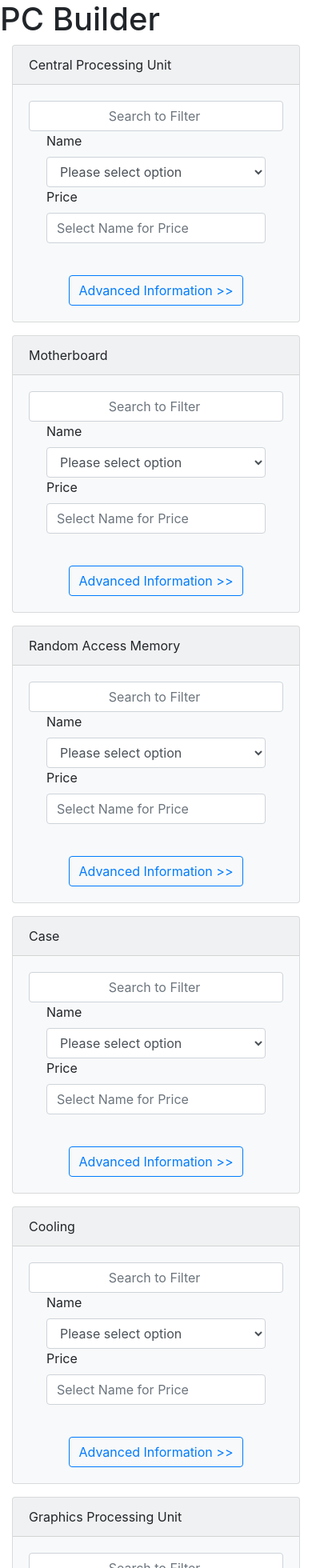
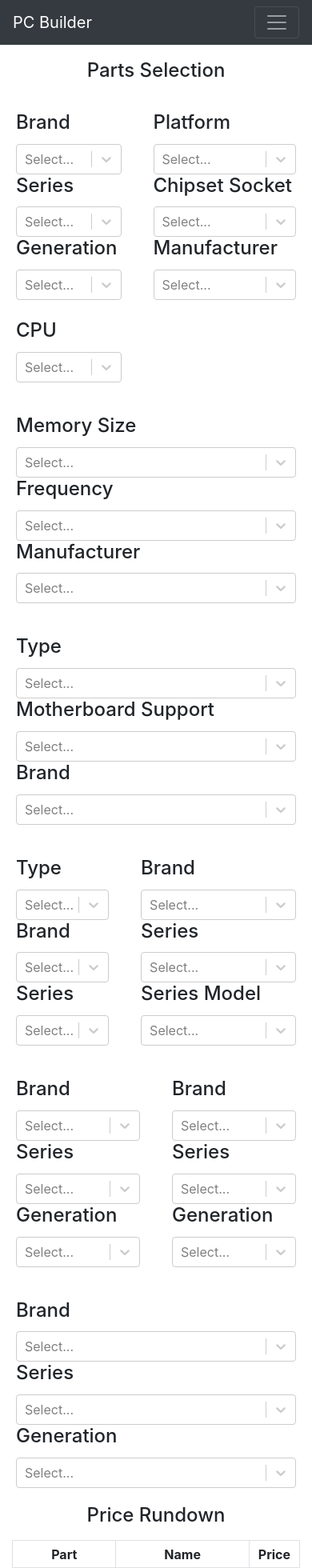
Before and after one commit to DannyNguyenCode/PCBuilder, a React (Create React App) app in the folder pc-builder/: page / in a window 390 px wide. Shown: the top 1960 px of the page at 80% size. Built offline with nearby package versions, Linux system fonts and the light colour scheme.

Commit message:
Made layout responsive using bootstrap4, added handle events for components to pass data to child and retreive data from child components, and added a section for recommended videos

```diff
--- a/pc-builder/src/App.js
+++ b/pc-builder/src/App.js
@@ -1,29 +1,71 @@
 import React from 'react';
 import './App.css';
-import Form from './Form';
-import { Modal } from './Modal';
 import { Table } from './Table';
-
-import Card from './Card';
-import PriceRundown from './PriceRundown';
+import CPU from './CardComponents/CPU';
+import Motherboard from './CardComponents/Motherboard';
+import RAM from './CardComponents/RAM';
+import Case from './CardComponents/Case';
+import Cooling from './CardComponents/Cooling';
+import GPU from './CardComponents/GPU';
+import HDD from './CardComponents/HDD';
+import SSD from './CardComponents/SSD';
+import PSU from './CardComponents/PSU';
 
 class App extends React.Component {
-  state = {
-    cpuOption: 'Placeholder1',
-    moboOption: 'Placeholder2',
-    ramOption: 'Placeholder3',
-    caseOption: 'Placeholder4',
-    coolingOption: 'Placeholder5',
-    gpuOption: 'Placeholder6',
-    hddOption: 'Placeholder7',
-    ssdOption: 'Placeholder8',
-    psuOption: 'Placeholder9',
-  };
-  handleSelect = (option) => {
-    this.setState({ cpuOption: option });
+  constructor(props) {
+    super(props);
+    this.state = {
+      cpuOptions: 'Please Select Central Processing Unit to populate table',
+      motherboardsOptions: 'Please Select Motherboard to populate table',
+      ramsOptions: 'Please Select Random Access Memory to populate table',
+      casesOptions: 'Please Select Cases to populate table',
+      coolingsOptions: 'Please Select Cooling to populate table',
+      gpusOptions: 'Please Select Graphics Processing Unit to populate table',
+      hddsOptions: 'Please Select Hard Disk Drive to populate table',
+      ssdsOptions: 'Please Select Solid State Drive to populate table',
+      psusOptions: 'Please Select Power Supply Unit to populate table',
+      cpuPrice: '$00.00',
+      motherboardsPrice: '$00.00',
+      ramsPrice: '$00.00',
+      casesPrice: '$00.00',
+      coolingsPrice: '$00.00',
+      gpusPrice: '$00.00',
+      hddsPrice: '$00.00',
+      ssdsPrice: '$00.00',
+      psusPrice: '$00.00',
+    };
+  }
+  handleCallback = (name, component, price) => {
+    if (component === 'cpu') {
+      this.setState({ cpuOptions: name.target.value, cpuPrice: price });
+    } else if (component === 'mobo') {
+      this.setState({
+        motherboardsOptions: name.target.value,
+        motherboardsPrice: price,
+      });
+    } else if (component === 'ram') {
+      this.setState({ ramsOptions: name.target.value, ramsPrice: price });
+    } else if (component === 'case') {
+      this.setState({ casesOptions: name.target.value, casesPrice: price });
+    } else if (component === 'cooling') {
+      this.setState({
+        coolingsOptions: name.target.value,
+        coolingsPrice: price,
+      });
+    } else if (component === 'gpu') {
+      this.setState({ gpusOptions: name.target.value, gpusPrice: price });
+    } else if (component === 'hdd') {
+      this.setState({ hddsOptions: name.target.value, hddsPrice: price });
+    } else if (component === 'ssd') {
+      this.setState({ ssdsOptions: name.target.value, ssdsPrice: price });
+    } else if (component === 'psu') {
+      this.setState({ psusOptions: name.target.value, psusPrice: price });
+    }
+    name.persist();
+    name.preventDefault();
   };
   render() {
-    let computerParts = [
+    const computerParts = [
       'Central Processing Unit',
       'Motherboard',
       'Random Access Memory',
@@ -37,57 +79,124 @@
 
     return (
       <div className='App'>
-        <h1 className='app-header'>PC Builder</h1>
-        <div className='container-fluid'>
-          <div className='row'>
-            <div className='col-md'>
-              <div className='row' id='card-wrapper'>
-                {computerParts.map((components, index) => {
-                  return (
-                    <div className='col-md-4' key={index} id={index}>
-                      <div className='card bg-light mb-3'>
-                        <div className='card-header'>{components}</div>
-                        <div className='card-body'>
-                          <Form
-                            component={components}
-                            onSelect={this.handleSelect}
-                          />
-                          <br />
-                          <Modal component={components} />
-                        </div>
-                      </div>
-                    </div>
-                  );
-                })}
+        <nav
+          className='navbar navbar-dark bg-dark navbar-expand-sm fixed-top'
+          id='navbar-site'
+        >
+          <div className='container'>
+            <a className='navbar-brand' href='#top'>
+              PC Builder
+            </a>
+            <button
+              className='navbar-toggler'
+              type='button'
+              data-toggle='collapse'
+              data-target='#toggleNav'
+              aria-controls='toggleNav'
+              aria-expanded='false'
+              aria-label='Toggle Navigation'
+            >
+              <span className='navbar-toggler-icon'></span>
+            </button>
+            <div className='collapse navbar-collapse' id='toggleNav'>
+              <div className='navbar-nav'>
+                <a className='nav-item nav-link' href='#parts'>
+                  Parts Selection
+                </a>
+                <a className='nav-item nav-link' href='#pricerundown'>
+                  Price Rundown
+                </a>
+                <a className='nav-item nav-link' href='#recommendedvids'>
+                  Recommended Videos
+                </a>
               </div>
+              {/* navbar-nav */}
             </div>
-            {/*End of layout column col-md-6 */}
+            {/* collapse navbar-collapse */}
+            <span className='navbar-text d-none d-xl-inline-block'>
+              For anyone looking to build a Desktop Computer
+            </span>
           </div>
-          <div className='row d-flex justify-content-center'>
-            <h1 className='pricerundownheader'>Price Rundown</h1>
+          {/* container */}
+        </nav>
+
+        <div className='container'>
+          <div className='row mx-0 mb-2 mt-4 justify-content-center'>
+            <div className='h4' id='parts' style={{ marginTop: 50 + 'px' }}>
+              Parts Selection
+            </div>
+            {/* h4 */}
           </div>
-          <div className='row' id='table'>
-            {/*Price run down table */}
-            <div className='col-md'>
-              <Table
-                computerParts={computerParts}
-                cpuOption={this.state.cpuOption}
-                moboOption={this.state.moboOption}
-                ramOption={this.state.ramOption}
-                caseOption={this.state.caseOption}
-                coolingOption={this.state.coolingOption}
-                gpuOption={this.state.gpuOption}
-                hddOption={this.state.hddOption}
-                ssdOption={this.state.ssdOption}
-                psuOption={this.state.psuOption}
-              />
+          {/* row mx-0 mb-2 mt-4 justify-content-center */}
+          <div className='row row-cols-sm-1 row-cols-md-2 row-cols-lg-3'>
+            <CPU key={computerParts[0]} parentCallback={this.handleCallback} />
+            <Motherboard
+              key={computerParts[1]}
+              parentCallback={this.handleCallback}
+            />
+            <RAM key={computerParts[2]} parentCallback={this.handleCallback} />
+            <Case key={computerParts[3]} parentCallback={this.handleCallback} />
+            <Cooling
+              key={computerParts[4]}
+              parentCallback={this.handleCallback}
+            />
+            <GPU key={computerParts[5]} parentCallback={this.handleCallback} />
+            <HDD key={computerParts[6]} parentCallback={this.handleCallback} />
+            <SSD key={computerParts[7]} parentCallback={this.handleCallback} />
+            <PSU key={computerParts[8]} parentCallback={this.handleCallback} />
+          </div>
+          {/* row row-cols-sm-2 row-cols-md-3 */}
+          <div className='row mx-0 mb-2 justify-content-center'>
+            <div className='h4' id='pricerundown'>
+              Price Rundown
             </div>
           </div>
-          <div className='row' id='total'>
-            <div className='col-md'></div>
+          {/* row mx-0 mb-2 justify-content-center */}
+          <div className='row mx-0 text-center mb-4'>
+            <Table
+              computerParts={computerParts}
+              cpuOption={this.state.cpuOptions}
+              moboOption={this.state.motherboardsOptions}
+              ramOption={this.state.ramsOptions}
+              caseOption={this.state.casesOptions}
+              coolingOption={this.state.coolingsOptions}
+              gpuOption={this.state.gpusOptions}
+              hddOption={this.state.hddsOptions}
+              ssdOption={this.state.ssdsOptions}
+              psuOption={this.state.psusOptions}
+              cpuPrice={this.state.cpuPrice}
+              motherboardsPrice={this.state.motherboardsPrice}
+              ramsPrice={this.state.ramsPrice}
+              casesPrice={this.state.casesPrice}
+              coolingsPrice={this.state.coolingsPrice}
+              gpusPrice={this.state.gpusPrice}
+              hddsPrice={this.state.hddsPrice}
+              ssdsPrice={this.state.ssdsPrice}
+              psusPrice={this.state.psusPrice}
+            />
           </div>
+          {/* row mx-0 text-center */}
+          <div className='row mx-0 mb-2 justify-content-center'>
+            <div className='h4' id='recommendedvids'>
+              Recommended Videos
+            </div>
+          </div>
+          {/* row mx-0 mb-2 justify-content-center */}
+          <div className='row mx-0 text-center'>
+            <div className='embed-responsive embed-responsive-16by9'>
+              <iframe
+                title='Sample'
+                className='embed-responsive-item'
+                src='https://www.youtube.com/embed/jLVGL7aAYgY'
+                frameBorder='0'
+                allowFullScreen
+              ></iframe>
+            </div>
+          </div>
+          {/* row mx-0 text-center */}
         </div>
-      </div>
+        {/* container */}
+      </div> /* App */
     );
   }
 }
```
